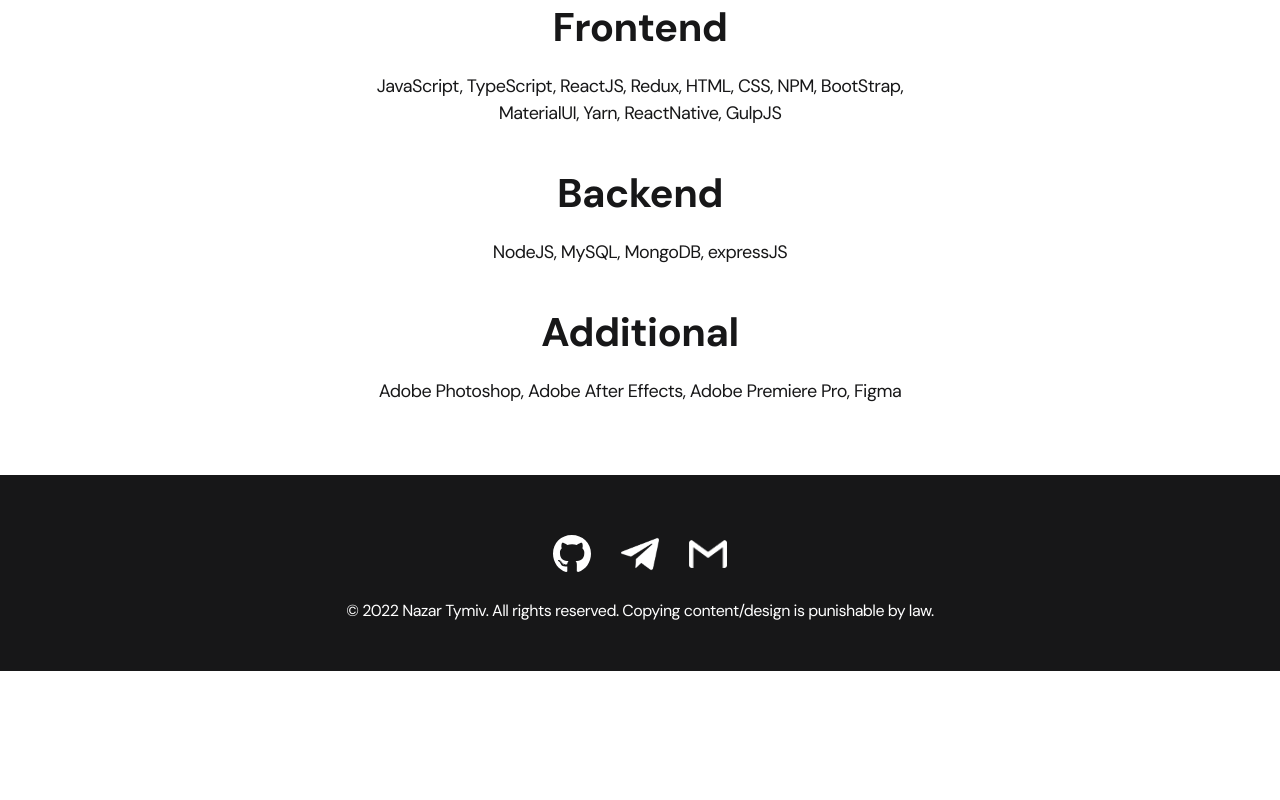
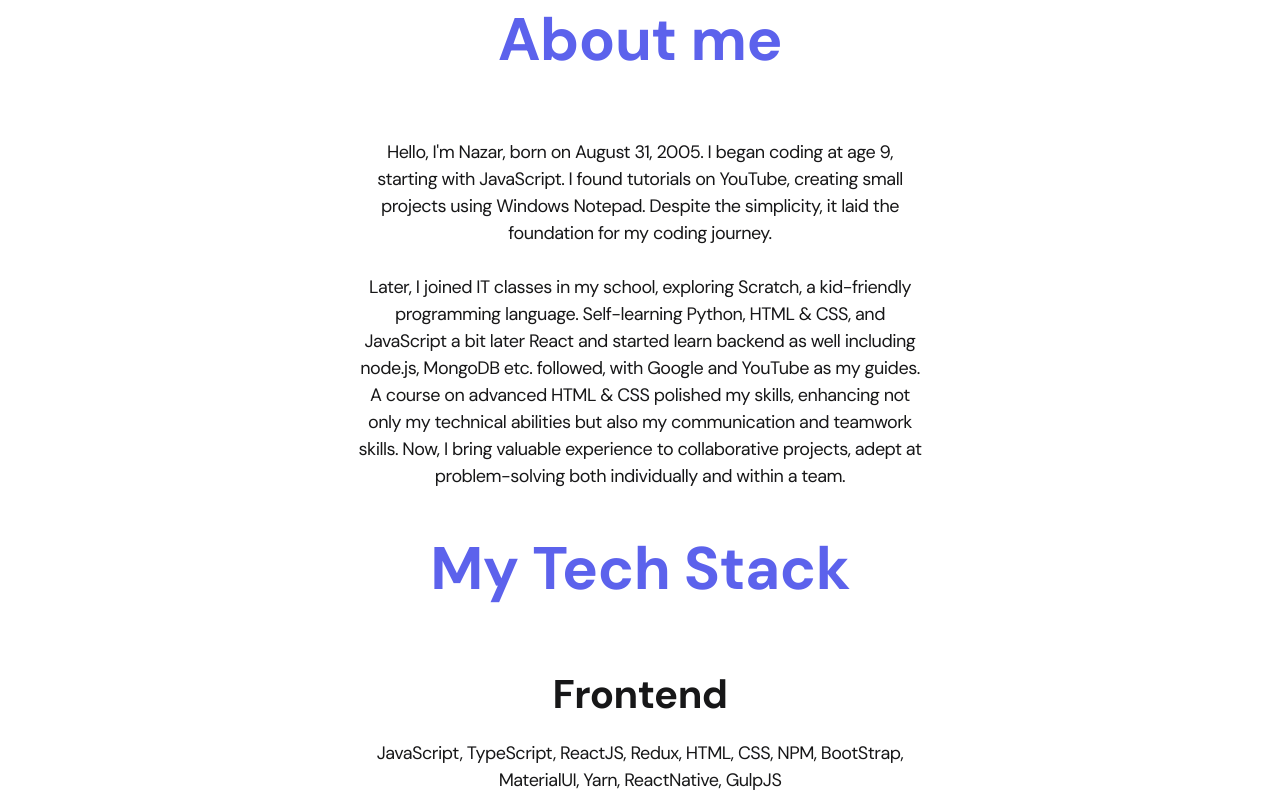
Before and after one commit to NazarTymiv/individual-portfolio-nazar-tymiv, a React (Create React App) app: page / in a window 1280 px wide. Shown: the part 840-1640 px from the top of the page. Before the commit the page ends 1511 px from the top, so only its background shows below. Built offline with nearby package versions, Linux system fonts and the light colour scheme.

Commit message:
Added about me section :)

```diff
--- a/src/components/navbar/Navbar.jsx
+++ b/src/components/navbar/Navbar.jsx
@@ -14,7 +14,7 @@ export const NavBar = () => {
             <div className="container">
                 <div className="nav-row">
                     <NavLink to="/" className="logo">
-                        <strong>Freelancer</strong> portfolio
+                        <strong>Nazar's</strong> portfolio
                     </NavLink>
 
                     <BtnDarkMode />
--- a/src/pages/HomePage.jsx
+++ b/src/pages/HomePage.jsx
@@ -10,6 +10,32 @@ export const HomePage = () => {
                 <div className="container">
                     <ul className="content-list">
                         <li className="content-list__item">
+                            <h2 className="title-1">About me</h2>
+                            <p>
+                                Hello, I'm Nazar, born on August 31, 2005. I
+                                began coding at age 9, starting with JavaScript.
+                                I found tutorials on YouTube, creating small
+                                projects using Windows Notepad. Despite the
+                                simplicity, it laid the foundation for my coding
+                                journey.
+                                <br />
+                                <br />
+                                Later, I joined IT classes in my school,
+                                exploring Scratch, a kid-friendly programming
+                                language. Self-learning Python, HTML & CSS, and
+                                JavaScript a bit later React and started learn
+                                backend as well including node.js, MongoDB etc.
+                                followed, with Google and YouTube as my guides.
+                                A course on advanced HTML & CSS polished my
+                                skills, enhancing not only my technical
+                                abilities but also my communication and teamwork
+                                skills. Now, I bring valuable experience to
+                                collaborative projects, adept at problem-solving
+                                both individually and within a team.
+                            </p>
+                        </li>
+                        <li className="content-list__item">
+                            <h2 className="title-1">My Tech Stack</h2>
                             <h2 className="title-2">Frontend</h2>
                             <p>
                                 JavaScript, TypeScript, ReactJS, Redux, HTML,
```
